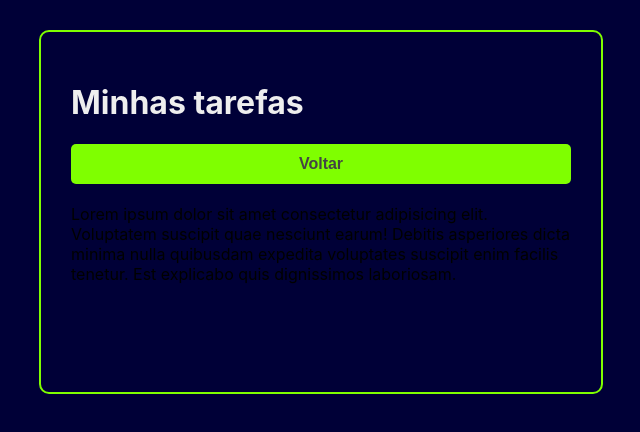
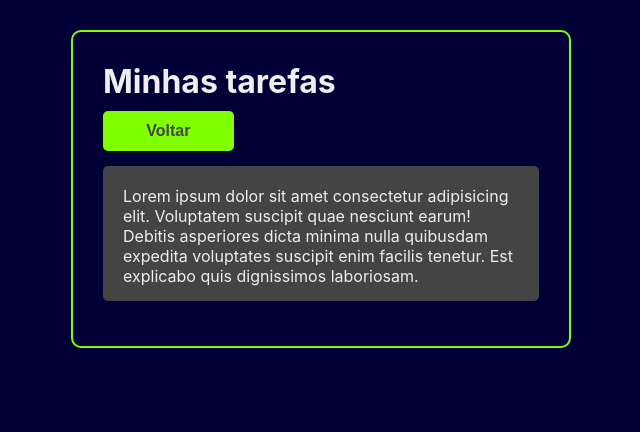
Before and after one commit to Nunesnd/ListaTarefas, a React (Create React App) app: page /1 in a window 1280 px wide. Shown: the top 432 px of the page, without its empty margins (319-959 px from the left). Built offline with nearby package versions, Linux system fonts and the light colour scheme.

Commit message:
commit 0014 - estilizando a página de detalhes

```diff
--- /dev/null
+++ b/src/components/TaskDetails.css
@@ -0,0 +1,20 @@
+.task-details-container{
+    background-color: #444;
+    margin: 15px 0;
+    padding: 15px 20px;
+    display: flex;
+    flex-direction: column;
+    color: #eee;
+    border-radius: 5px;
+}
+
+.task-details-container h2{
+    margin-bottom: 5px;
+    color: chartreuse;
+}
+
+.back-button-details{
+
+    width: 30%;
+    margin-top: 10px;
+}
--- a/src/components/TaskDetails.jsx
+++ b/src/components/TaskDetails.jsx
@@ -1,8 +1,8 @@
 import React from 'react';
 import Button from './Button';
 import { useParams } from 'react-router-dom';
+import './TaskDetails.css'
 
-import './Button.css';
 
 const TaskDetails = () => {
     const params = useParams();
@@ -12,7 +12,7 @@
     return (
         <>
             <div className="back-button-details">
-                <button className='button'>Voltar</button>
+                <Button>Voltar</Button>
             </div>
 
             <div className="task-details-container">
--- a/src/index.css
+++ b/src/index.css
@@ -1,3 +1,9 @@
+*{
+  margin: 0;
+  padding: 0;
+  box-sizing: border-box;
+}
+
 body {
   margin: 0;
   font-family: -apple-system, BlinkMacSystemFont, 'Segoe UI', 'Roboto', 'Oxygen',
```
